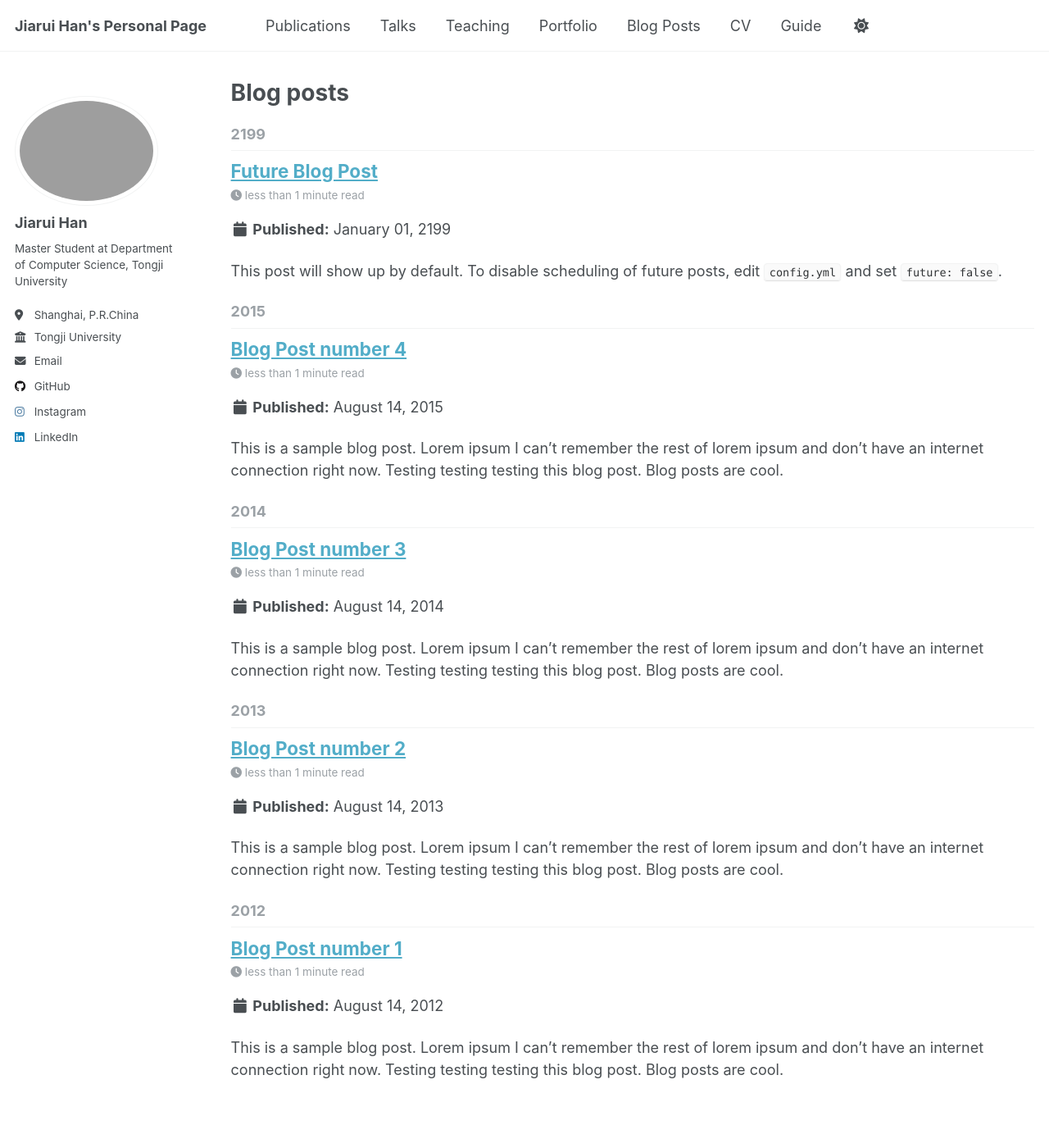
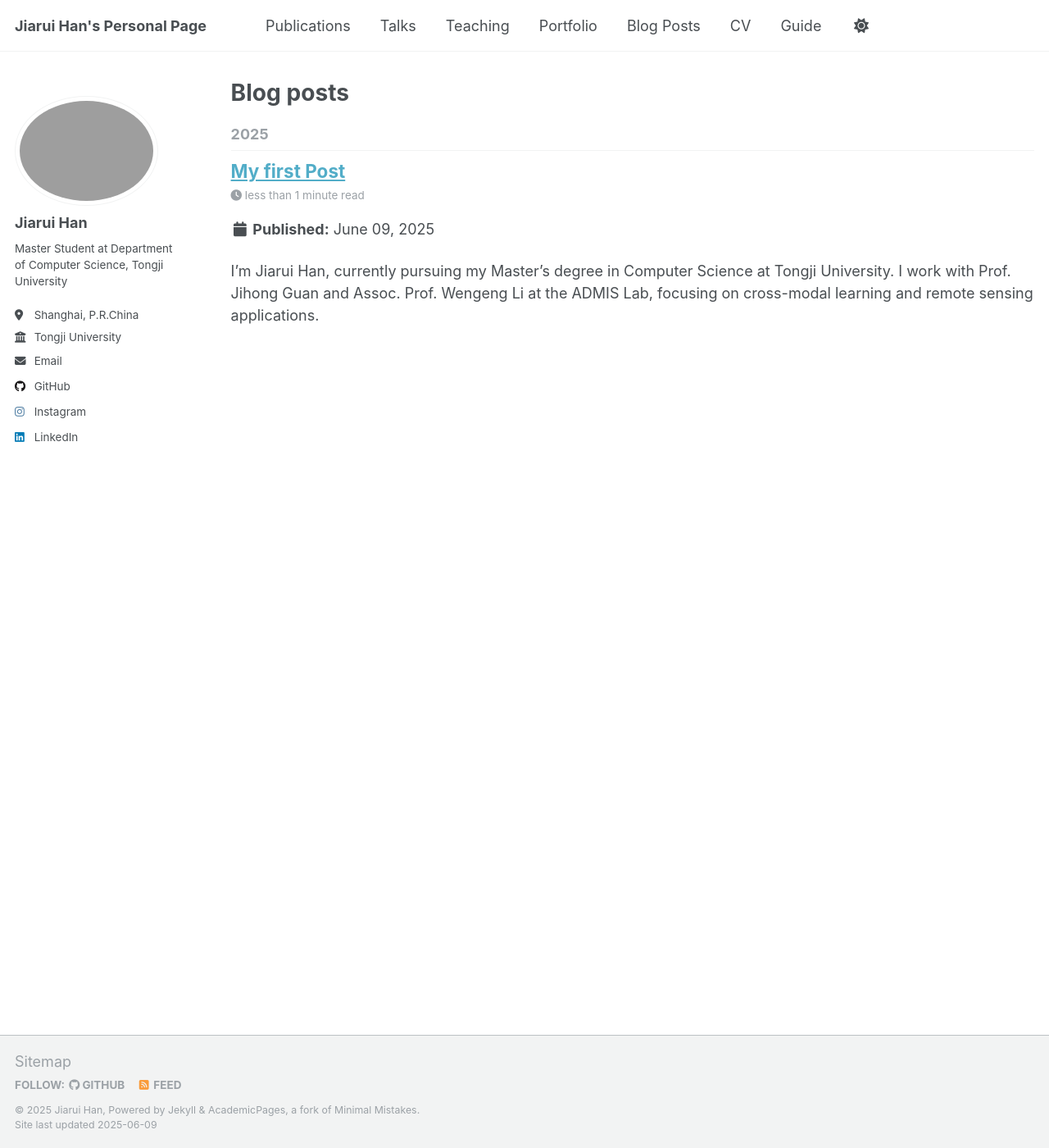
Before and after one commit to BillHan01/BillHan01.github.io, a Jekyll site: the page built from _pages/year-archive.html, in a window 1280 px wide and 1400 px high. Shown: the whole window at 82% size. Built offline with Jekyll 4.4.1, drawn with Linux system fonts in a browser that asks for light colours.

Commit message:
first post edited

```diff
--- a/_pages/cv.md
+++ b/_pages/cv.md
@@ -11,11 +11,10 @@ redirect_from:
 
 Education
 ======
-* Ph.D in Version Control Theory, GitHub University, 2018 (expected)
-* M.S. in Jekyll, GitHub University, 2014
-* B.S. in GitHub, GitHub University, 2012
+* M.S. in Computer Science, Tongji University, Present
+* B.E. in Software Engineering, Tongji University, 2025
 
-Work experience
+Research & Internship
 ======
 * Spring 2024: Academic Pages Collaborator
   * GitHub University
--- a/_posts/2012-08-14-blog-post-1.md
+++ /dev/null
@@ -1,20 +0,0 @@
----
-title: 'Blog Post number 1'
-date: 2012-08-14
-permalink: /posts/2012/08/blog-post-1/
-tags:
-  - cool posts
-  - category1
-  - category2
----
-
-This is a sample blog post. Lorem ipsum I can't remember the rest of lorem ipsum and don't have an internet connection right now. Testing testing testing this blog post. Blog posts are cool.
-
-Headings are cool
-======
-
-You can have many headings
-======
-
-Aren't headings cool?
-------
--- a/_posts/2013-08-14-blog-post-2.md
+++ /dev/null
@@ -1,20 +0,0 @@
----
-title: 'Blog Post number 2'
-date: 2013-08-14
-permalink: /posts/2013/08/blog-post-2/
-tags:
-  - cool posts
-  - category1
-  - category2
----
-
-This is a sample blog post. Lorem ipsum I can't remember the rest of lorem ipsum and don't have an internet connection right now. Testing testing testing this blog post. Blog posts are cool.
-
-Headings are cool
-======
-
-You can have many headings
-======
-
-Aren't headings cool?
-------
--- a/_posts/2014-08-14-blog-post-3.md
+++ /dev/null
@@ -1,20 +0,0 @@
----
-title: 'Blog Post number 3'
-date: 2014-08-14
-permalink: /posts/2014/08/blog-post-3/
-tags:
-  - cool posts
-  - category1
-  - category2
----
-
-This is a sample blog post. Lorem ipsum I can't remember the rest of lorem ipsum and don't have an internet connection right now. Testing testing testing this blog post. Blog posts are cool.
-
-Headings are cool
-======
-
-You can have many headings
-======
-
-Aren't headings cool?
-------
--- /dev/null
+++ b/_posts/2025-06-09-my-first-post.md
@@ -0,0 +1,15 @@
+---
+title: 'My first Post'
+date: 2025-06-09
+permalink: /posts/2025/06/my-first-post/
+tags:
+  - FirstPost
+  - GradLife
+  - HelloWorld
+---
+
+I’m Jiarui Han, currently pursuing my Master’s degree in Computer Science at Tongji University. I work with Prof. Jihong Guan and Assoc. Prof. Wengeng Li at the ADMIS Lab, focusing on cross-modal learning and remote sensing applications.
+
+I plan to use this space to share things I’m working on, interesting papers I come across, and maybe a few thoughts on life as a graduate student.
+
+Thanks for stopping by — more to come soon!
--- a/_posts/2199-01-01-future-post.md
+++ /dev/null
@@ -1,11 +0,0 @@
----
-title: 'Future Blog Post'
-date: 2199-01-01
-permalink: /posts/2012/08/blog-post-4/
-tags:
-  - cool posts
-  - category1
-  - category2
----
-
-This post will show up by default. To disable scheduling of future posts, edit `config.yml` and set `future: false`.
```
Also changed, not shown: _pages/about.md (+1 -1 lines), _posts/2015-08-14-blog-post-4.md (deleted, +0 -20 lines).
